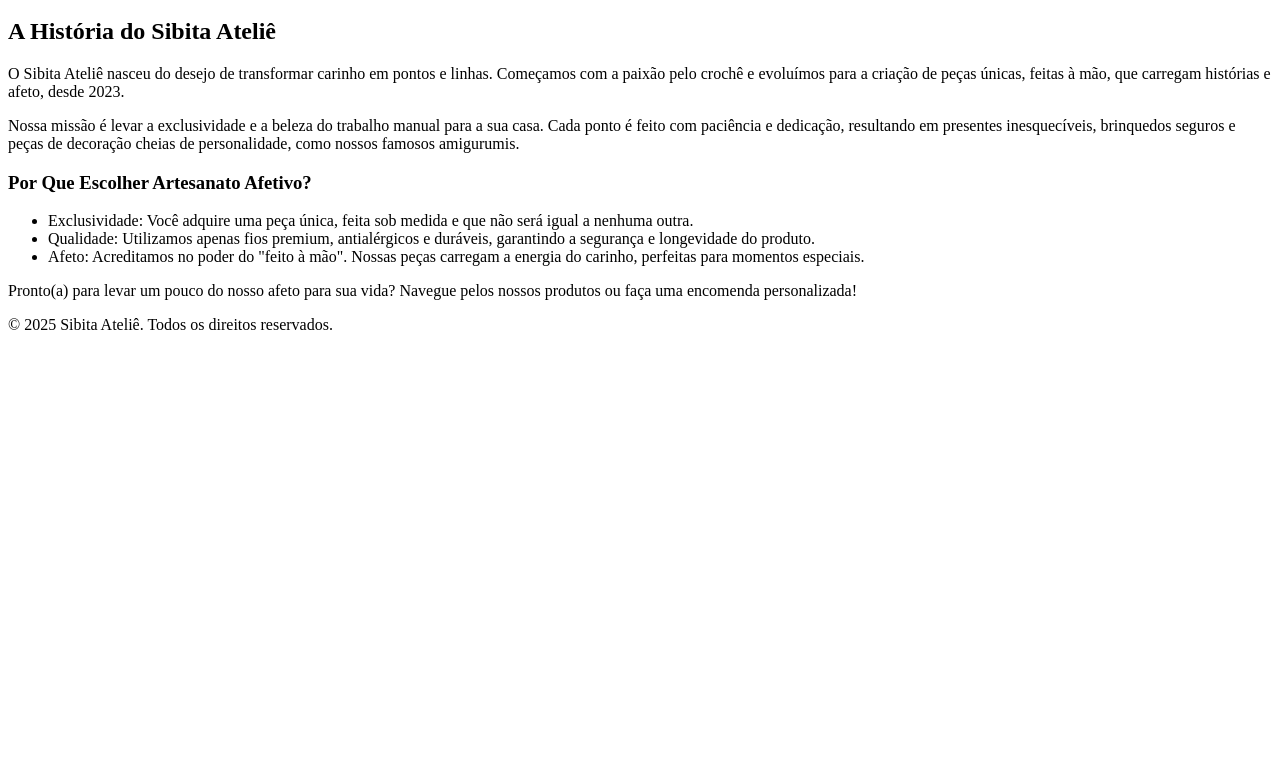
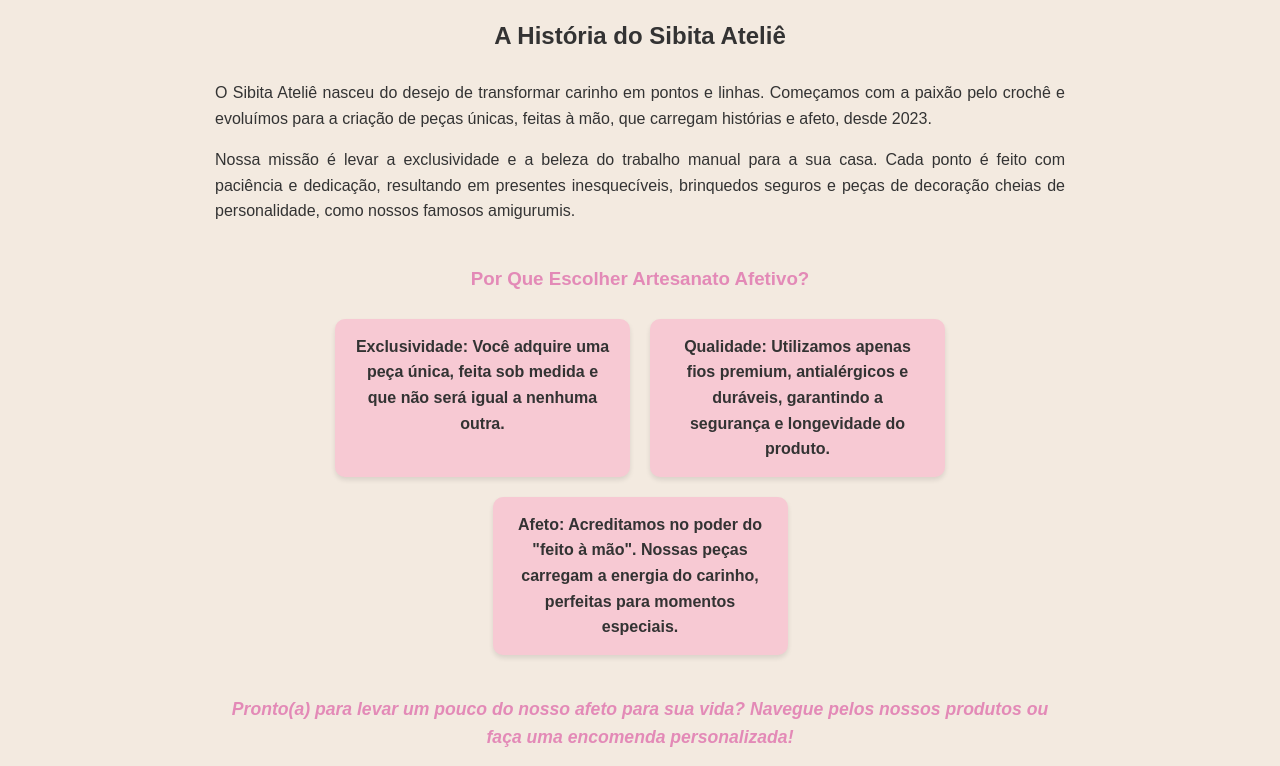
Before and after one commit to arthurdmmatos/projetointegrador, a plain HTML site: page sobre.html in a window 1280 px wide. Shown: the part 98-864 px from the top of the page. Before the commit the page ends 800 px from the top, so only its background shows below. Drawn offline with Linux system fonts and the light colour scheme; files that its build step writes are made by us from their sources; the site is published under a folder, as on GitHub Pages, so addresses that start at the root find nothing.

Commit message:
Update sobre.html

```diff
--- a/sobre.html
+++ b/sobre.html
@@ -4,7 +4,7 @@
     <meta charset="UTF-8">
     <meta name="viewport" content="width=device-width, initial-scale=1.0">
     <title>Sibita Ateliê</title>
-    <link rel="stylesheet" href="/sibita-atelie-site/css/style.css">
+    <link rel="stylesheet" href="css/style.css">
 </head>
 <body>
     <header>
```
